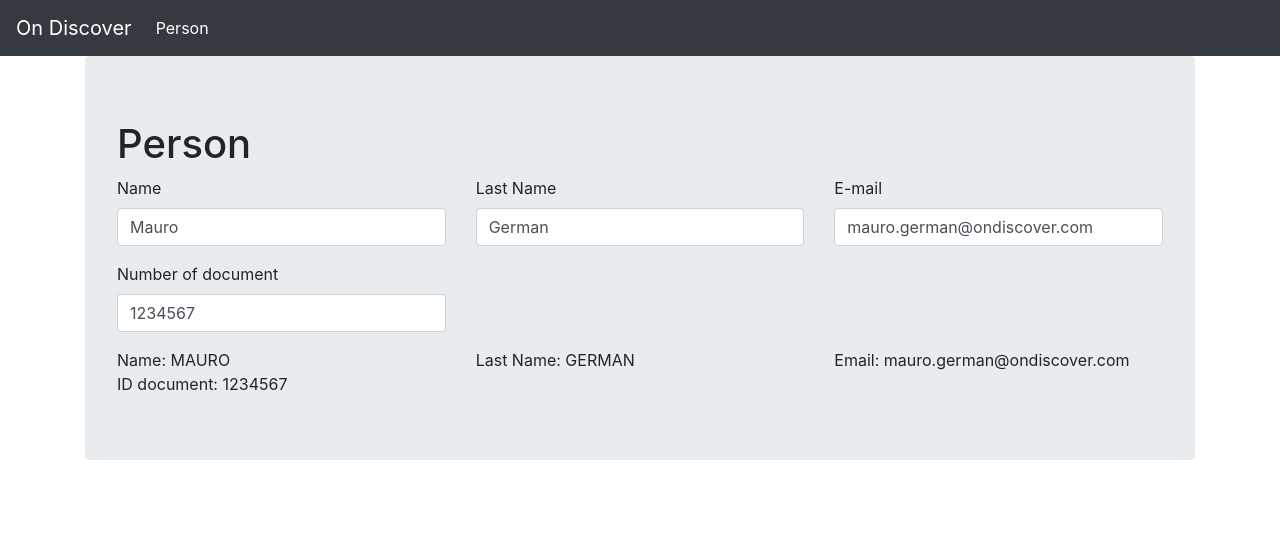
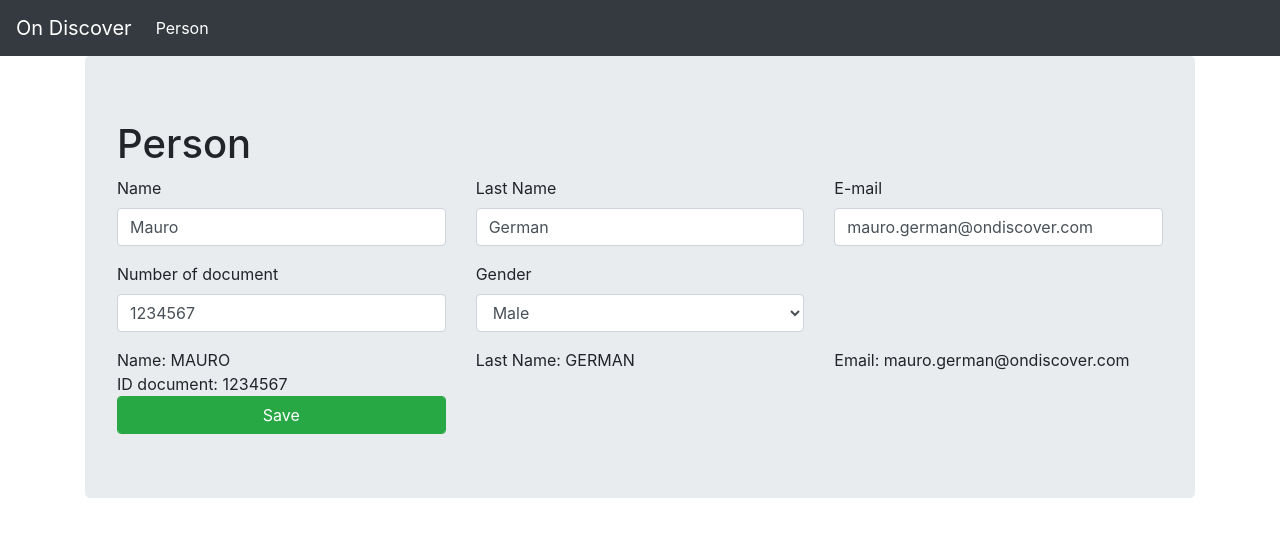
Before and after one commit to rebound56/onunit, an Angular app in the folder onTraining/onTrainingSpringAngular/Frontend/onDiscoverFrontTraining/: page /person in a window 1280 px wide. Shown: the top 536 px of the page. Built offline with nearby package versions, Linux system fonts and the light colour scheme.

Commit message:
Creation of validation with model driven
I implemented different validation of the forms

```diff
--- a/onTraining/onTrainingSpringAngular/Frontend/onDiscoverFrontTraining/src/app/app.module.ts
+++ b/onTraining/onTrainingSpringAngular/Frontend/onDiscoverFrontTraining/src/app/app.module.ts
@@ -7,6 +7,8 @@ import { PersonComponent } from './components/person/person.component';
 import { AppRoutingModule } from './modules/app-routing/app-routing.module';
 import { FormsModule } from '@angular/forms';
 
+import {ReactiveFormsModule} from "@angular/forms";
+
 @NgModule({
   declarations: [
     AppComponent,
@@ -15,7 +17,8 @@ import { FormsModule } from '@angular/forms';
   imports: [
     BrowserModule,
     AppRoutingModule,
-    FormsModule
+    FormsModule,
+    ReactiveFormsModule
   ],
   providers: [],
   bootstrap: [AppComponent]
--- a/onTraining/onTrainingSpringAngular/Frontend/onDiscoverFrontTraining/src/app/components/person/person.component.html
+++ b/onTraining/onTrainingSpringAngular/Frontend/onDiscoverFrontTraining/src/app/components/person/person.component.html
@@ -1,31 +1,72 @@
 <h1>Person</h1>
 
+<form [formGroup]="formPerson"  (ngSubmit)="save()">
 
   <div class="row">
     <div class="col-sm-4">
       <div class="form-group">
         <label for="name">Name</label>
-      <input type="text" name="name" [(ngModel)]="person.name" placeholder="Name" class="form-control"/>
+        <input type="text" name="name"
+          placeholder="Name" class="form-control" formControlName="controlName" [(ngModel)]="person.name" />
+
+          <div class="alert alert-danger" *ngIf="controlName.errors && (controlName.dirty || controlName.touched)">
+            <p *ngIf="controlName.errors.required">Name is required</p>
+            <p *ngIf="controlName.errors.minlength">Name must be greater than 3 characters long</p>
+            <p *ngIf="controlName.errors.maxlength">Name must be lesser than 150 characters long</p>
+          </div>
+
       </div>
     </div>
     <div class="col-sm-4">
       <div class="form-group">
         <label for="lastName">Last Name</label>
-      <input type="text" name="lastName" [(ngModel)]="person.lastName" placeholder="Last Name" class="form-control"/>
+        <input type="text" name="lastName" formControlName="controlLastName" [(ngModel)]="person.lastName"
+          placeholder="Last Name" class="form-control"/>
+
+          <div class="alert alert-danger" *ngIf="controlLastName.errors && (controlLastName.dirty || controlLastName.touched)">
+            <p *ngIf="controlLastName.errors.required">Last name is required</p>
+            <p *ngIf="controlLastName.errors.minlength">Last name must be greater than 3 characters long</p>
+            <p *ngIf="controlLastName.errors.maxlength">Last name must be lesser than 200 characters long</p>
+          </div>
+
       </div>
     </div>
     <div class="col-sm-4">
       <div class="form-group">
         <label for="email">E-mail</label>
-      <input type="email" name="email" [(ngModel)]="person.email" placeholder="E-mail" class="form-control"/>
+        <input type="email" name="email" formControlName="controlEmail" [(ngModel)]="person.email" placeholder="E-mail" class="form-control"/>
+
+        <div class="alert alert-danger" *ngIf="controlEmail.errors && (controlEmail.dirty || controlEmail.touched)">
+          <p *ngIf="controlEmail.errors.required">E-mail is required</p>
+          <p *ngIf="controlEmail.errors.minlength">E-mail must be greater than 3 characters long</p>
+          <p *ngIf="controlEmail.errors.maxlength">E-mail must be lesser than 200 characters long</p>
+          <p *ngIf="controlEmail.errors.email">E-mail is invalid</p>
         </div>
       </div>
+    </div>
+  </div>
+  <div class="row">
     <div class="col-sm-4">
       <div class="form-group">
         <label for="numberDocument">Number of document</label>
-      <input type="email" name="numberDocument" [(ngModel)]="person.numberDocument" placeholder="Number of document" class="form-control"/>
+        <input type="email" name="numberDocument" formControlName="controlNumberDocument" [(ngModel)]="person.numberDocument" placeholder="Number of document" class="form-control"/>
+        <div class="alert alert-danger" *ngIf="controlNumberDocument.errors && (controlNumberDocument.dirty || controlNumberDocument.touched)">
+          <p *ngIf="controlNumberDocument.errors.required">E-mail is required</p>
+          <p *ngIf="controlNumberDocument.errors.minlength">E-mail must be greater than 3 characters long</p>
+          <p *ngIf="controlNumberDocument.errors.maxlength">E-mail must be lesser than 200 characters long</p>
         </div>
       </div>
+    </div>
+
+    <div class="col-sm-4">
+      <div class="form-group">
+        <label for="gender">Gender</label>
+        <select name="gender" formControlName="controlGender" class="form-control">
+          <option *ngFor="let gender of genders" [value]="gender.value">{{gender.label}}</option>
+        </select>
+      </div>
+    </div>
+
   </div>
 
   <div class="row">
@@ -42,3 +83,10 @@
       ID document: {{person.numberDocument}}
     </div>
   </div>
+
+  <div class="row">
+    <div class="col-sm-4">
+      <button type="submit" class="btn btn-success form-control">Save</button>
+    </div>
+  </div>
+</form>
--- a/onTraining/onTrainingSpringAngular/Frontend/onDiscoverFrontTraining/src/app/components/person/person.component.ts
+++ b/onTraining/onTrainingSpringAngular/Frontend/onDiscoverFrontTraining/src/app/components/person/person.component.ts
@@ -1,5 +1,6 @@
 import { Component, OnInit } from '@angular/core';
 import { Person } from '../../models/person';
+import { FormGroup, FormControl, Validators } from '@angular/forms';
 
 @Component({
   selector: 'app-person',
@@ -13,11 +14,66 @@ export class PersonComponent implements OnInit {
     name:'Mauro',
     lastName: 'German',
     email: 'mauro.german@ondiscover.com',
-    numberDocument: '1234567'
+    numberDocument: '1234567',
+    gender: 'M'
   }
-  constructor() { }
+
+  genders : any ;
+
+  formPerson: FormGroup;
+  controlName: FormControl;
+  controlLastName: FormControl;
+  controlEmail: FormControl;
+  controlNumberDocument: FormControl;
+  controlGender: FormControl;
+
+
+  constructor() {
+    this.genders = [
+      {value: '-- Select option', label: ''},
+      {value: 'M', label: 'Male'},
+      {value: 'F', label: 'Female'},
+    ]
+  }
 
   ngOnInit() {
+    // to add new validators
+    this.controlName = new FormControl(this.person.name,[
+      Validators.required,
+      Validators.minLength(3),
+      Validators.maxLength(150)
+    ]),
+    this.controlLastName = new FormControl(this.person.lastName,[
+      Validators.required,
+      Validators.minLength(3),
+      Validators.maxLength(200)
+    ]),
+    this.controlEmail = new FormControl(this.person.email,[
+      Validators.required,
+      Validators.minLength(4),
+      Validators.maxLength(150),
+      Validators.email
+    ]),
+    this.controlNumberDocument = new FormControl(this.person.numberDocument,[
+      Validators.required,
+      Validators.minLength(3),
+      Validators.maxLength(20)
+    ]),
+    this.controlGender = new FormControl(this.person.gender,[
+      Validators.required
+    ])
+
+    this.formPerson = new FormGroup({
+      controlName:this.controlName,
+      controlLastName:this.controlLastName,
+      controlEmail:this.controlEmail,
+      controlNumberDocument:this.controlNumberDocument,
+      controlGender:this.controlGender
+    })
+  }
+
+  save () {
+    console.log("save")
   }
 
 }
--- a/onTraining/onTrainingSpringAngular/Frontend/onDiscoverFrontTraining/src/app/models/person.ts
+++ b/onTraining/onTrainingSpringAngular/Frontend/onDiscoverFrontTraining/src/app/models/person.ts
@@ -4,4 +4,5 @@ export class Person {
     lastName: string;
     email: string;
     numberDocument: string;
+    gender: string;
 }
--- /dev/null
+++ b/onTraining/onTrainingSpringAngular/Frontend/onDiscoverFrontTraining/src/assets/forms.css
@@ -0,0 +1,7 @@
+.ng-valid[required], .ng-valid.required  {
+    border-left: 5px solid #42A948; /* green */
+  }
+
+  .ng-invalid:not(form)  {
+    border-left: 5px solid #a94442; /* red */
+  }
--- a/onTraining/onTrainingSpringAngular/Frontend/onDiscoverFrontTraining/src/index.html
+++ b/onTraining/onTrainingSpringAngular/Frontend/onDiscoverFrontTraining/src/index.html
@@ -12,6 +12,8 @@
     href="https://maxcdn.bootstrapcdn.com/bootstrap/4.0.0/css/bootstrap.min.css"
     integrity="sha384-Gn5384xqQ1aoWXA+058RXPxPg6fy4IWvTNh0E263XmFcJlSAwiGgFAW/dAiS6JXm"
     crossorigin="anonymous"/>
+
+  <link rel="stylesheet" href="assets/forms.css">
 </head>
 <body>
   <app-root></app-root>
```
Lines whose indentation alone changed are shown as unchanged.
